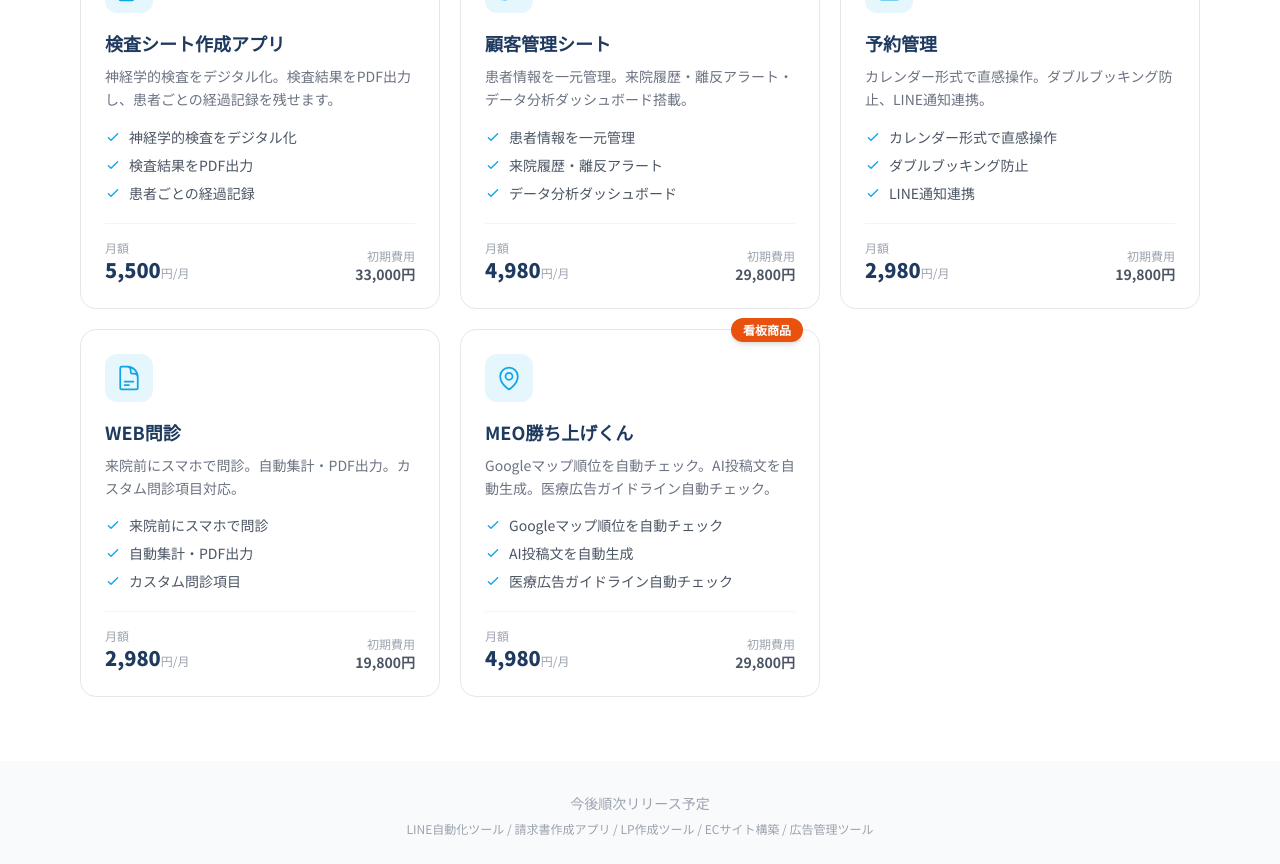
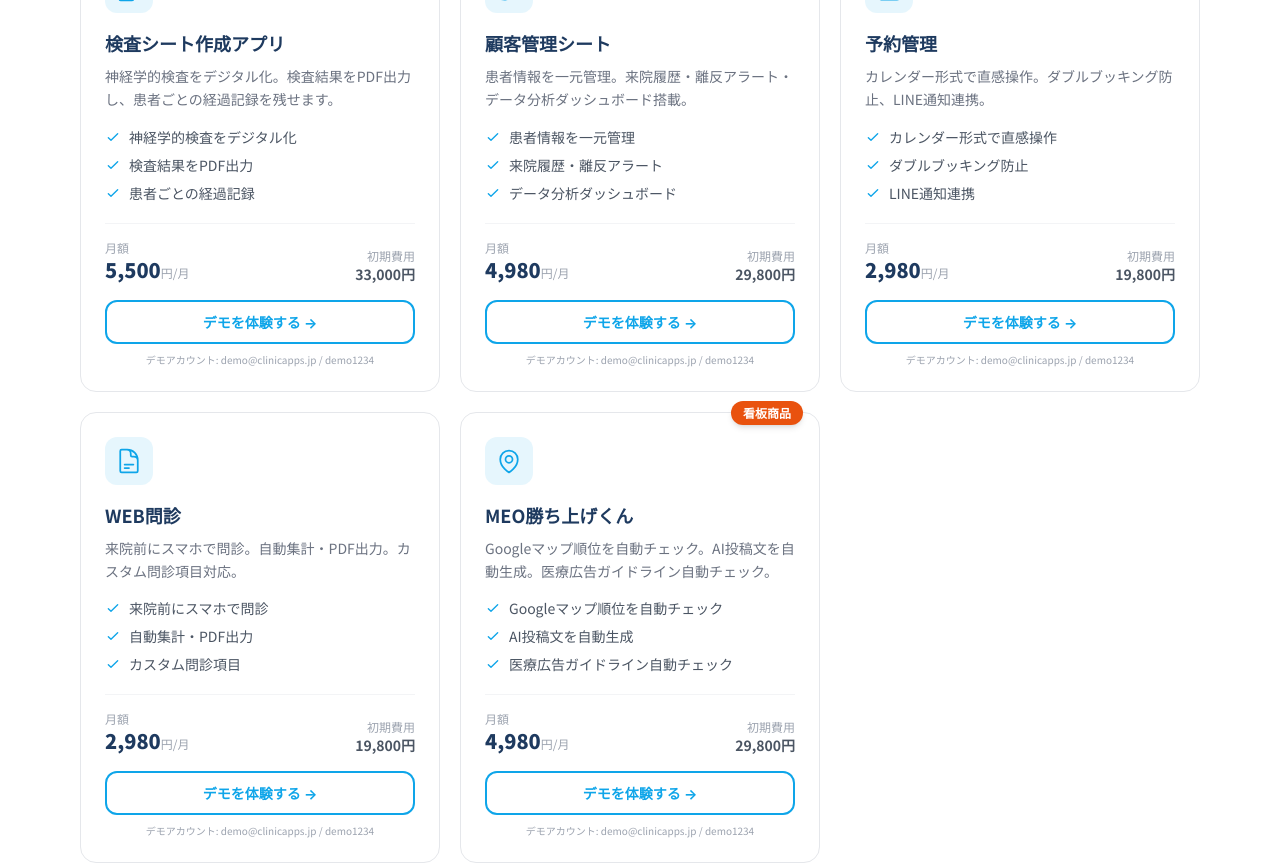
Before and after one commit to yosinkyuin1031-glitch/clinic-saas-lp, a Next.js app: page / in a window 1280 px wide. Shown: the part 2273-3137 px from the top of the page. Built offline with nearby package versions, Linux system fonts and the light colour scheme.

Commit message:
各アプリカードに「デモを体験する」ボタンを追加

```diff
--- a/app/page.tsx
+++ b/app/page.tsx
@@ -15,6 +15,7 @@
     monthlyPrice: 5500,
     initialCost: 33000,
     badge: "看板商品",
+    demoUrl: "https://kensa-sheet-saas.vercel.app",
     icon: (
       <svg className="w-7 h-7" fill="none" stroke="currentColor" viewBox="0 0 24 24" strokeWidth={1.5}>
         <path strokeLinecap="round" strokeLinejoin="round" d="M9 12h3.75M9 15h3.75M9 18h3.75m3 .75H18a2.25 2.25 0 002.25-2.25V6.108c0-1.135-.845-2.098-1.976-2.192a48.424 48.424 0 00-1.123-.08m-5.801 0c-.065.21-.1.433-.1.664 0 .414.336.75.75.75h4.5a.75.75 0 00.75-.75 2.25 2.25 0 00-.1-.664m-5.8 0A2.251 2.251 0 0113.5 2.25H15a2.25 2.25 0 012.15 1.586m-5.8 0c-.376.023-.75.05-1.124.08C9.095 4.01 8.25 4.973 8.25 6.108V8.25m0 0H4.875c-.621 0-1.125.504-1.125 1.125v11.25c0 .621.504 1.125 1.125 1.125h9.75c.621 0 1.125-.504 1.125-1.125V9.375c0-.621-.504-1.125-1.125-1.125H8.25zM6.75 12h.008v.008H6.75V12zm0 3h.008v.008H6.75V15zm0 3h.008v.008H6.75V18z" />
@@ -31,6 +32,7 @@
     monthlyPrice: 4980,
     initialCost: 29800,
     badge: null,
+    demoUrl: "https://customer-mgmt.vercel.app",
     icon: (
       <svg className="w-7 h-7" fill="none" stroke="currentColor" viewBox="0 0 24 24" strokeWidth={1.5}>
         <path strokeLinecap="round" strokeLinejoin="round" d="M15 19.128a9.38 9.38 0 002.625.372 9.337 9.337 0 004.121-.952 4.125 4.125 0 00-7.533-2.493M15 19.128v-.003c0-1.113-.285-2.16-.786-3.07M15 19.128v.106A12.318 12.318 0 018.624 21c-2.331 0-4.512-.645-6.374-1.766l-.001-.109a6.375 6.375 0 0111.964-3.07M12 6.375a3.375 3.375 0 11-6.75 0 3.375 3.375 0 016.75 0zm8.25 2.25a2.625 2.625 0 11-5.25 0 2.625 2.625 0 015.25 0z" />
@@ -47,6 +49,7 @@
     monthlyPrice: 2980,
     initialCost: 19800,
     badge: null,
+    demoUrl: "https://reservation-app.vercel.app",
     icon: (
       <svg className="w-7 h-7" fill="none" stroke="currentColor" viewBox="0 0 24 24" strokeWidth={1.5}>
         <path strokeLinecap="round" strokeLinejoin="round" d="M6.75 3v2.25M17.25 3v2.25M3 18.75V7.5a2.25 2.25 0 012.25-2.25h13.5A2.25 2.25 0 0121 7.5v11.25m-18 0A2.25 2.25 0 005.25 21h13.5A2.25 2.25 0 0021 18.75m-18 0v-7.5A2.25 2.25 0 015.25 9h13.5A2.25 2.25 0 0121 11.25v7.5" />
@@ -63,6 +66,7 @@
     monthlyPrice: 2980,
     initialCost: 19800,
     badge: null,
+    demoUrl: "https://web-monshin.vercel.app",
     icon: (
       <svg className="w-7 h-7" fill="none" stroke="currentColor" viewBox="0 0 24 24" strokeWidth={1.5}>
         <path strokeLinecap="round" strokeLinejoin="round" d="M19.5 14.25v-2.625a3.375 3.375 0 00-3.375-3.375h-1.5A1.125 1.125 0 0113.5 7.125v-1.5a3.375 3.375 0 00-3.375-3.375H8.25m0 12.75h7.5m-7.5 3H12M10.5 2.25H5.625c-.621 0-1.125.504-1.125 1.125v17.25c0 .621.504 1.125 1.125 1.125h12.75c.621 0 1.125-.504 1.125-1.125V11.25a9 9 0 00-9-9z" />
@@ -79,6 +83,7 @@
     monthlyPrice: 4980,
     initialCost: 29800,
     badge: "看板商品",
+    demoUrl: "https://meo-kachiagekun.vercel.app",
     icon: (
       <svg className="w-7 h-7" fill="none" stroke="currentColor" viewBox="0 0 24 24" strokeWidth={1.5}>
         <path strokeLinecap="round" strokeLinejoin="round" d="M15 10.5a3 3 0 11-6 0 3 3 0 016 0z" />
@@ -535,6 +540,22 @@
                     </div>
                   </div>
                 </div>
+
+                {app.demoUrl && (
+                  <div className="mt-4">
+                    <a
+                      href={app.demoUrl}
+                      target="_blank"
+                      rel="noopener noreferrer"
+                      className="block w-full text-center border-2 border-accent text-accent font-bold py-2.5 px-4 rounded-xl hover:bg-accent hover:text-white transition-all text-sm"
+                    >
+                      デモを体験する &rarr;
+                    </a>
+                    <p className="text-[10px] text-gray-400 text-center mt-2">
+                      デモアカウント: demo@clinicapps.jp / demo1234
+                    </p>
+                  </div>
+                )}
               </div>
             ))}
           </div>
```
